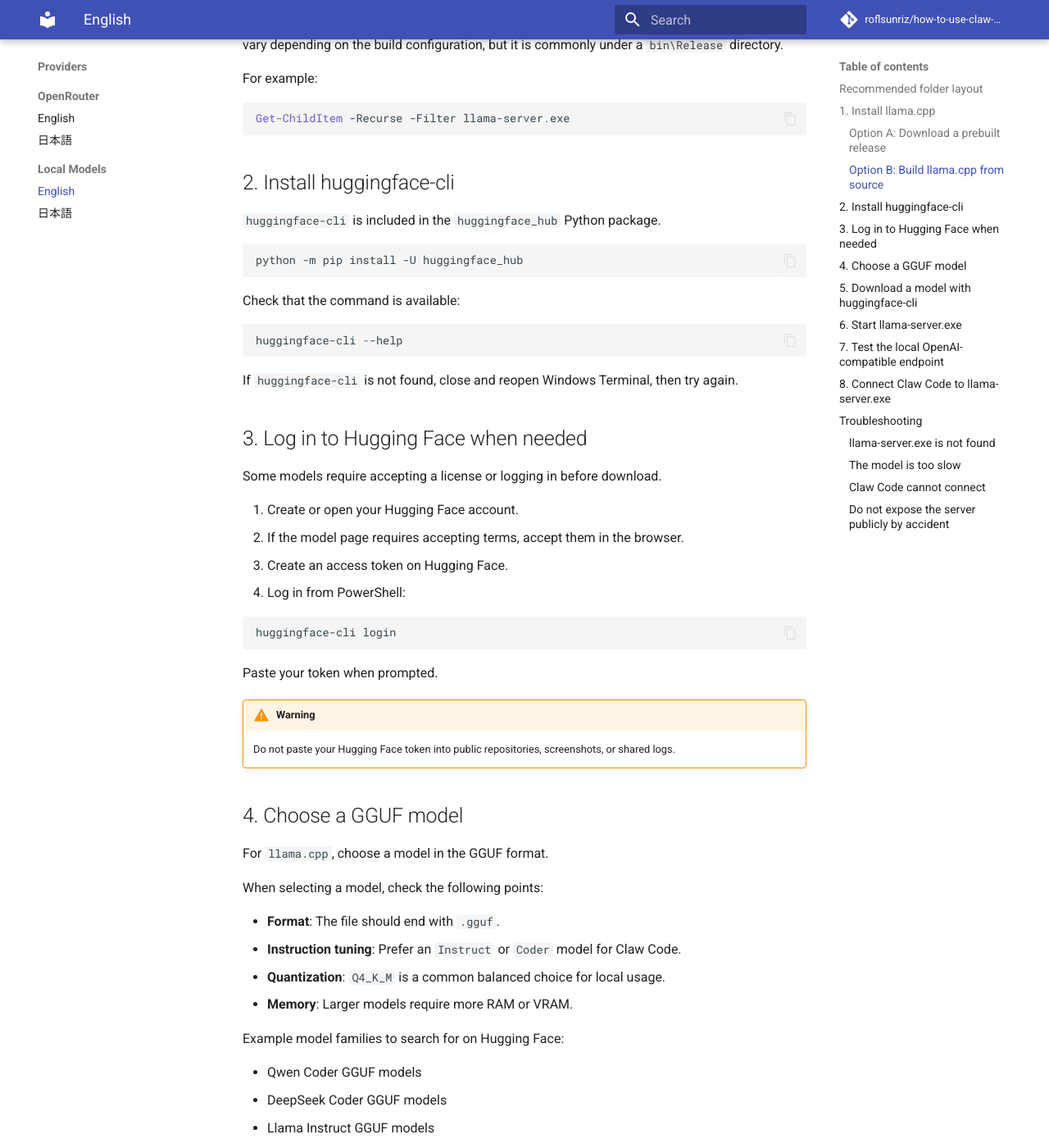
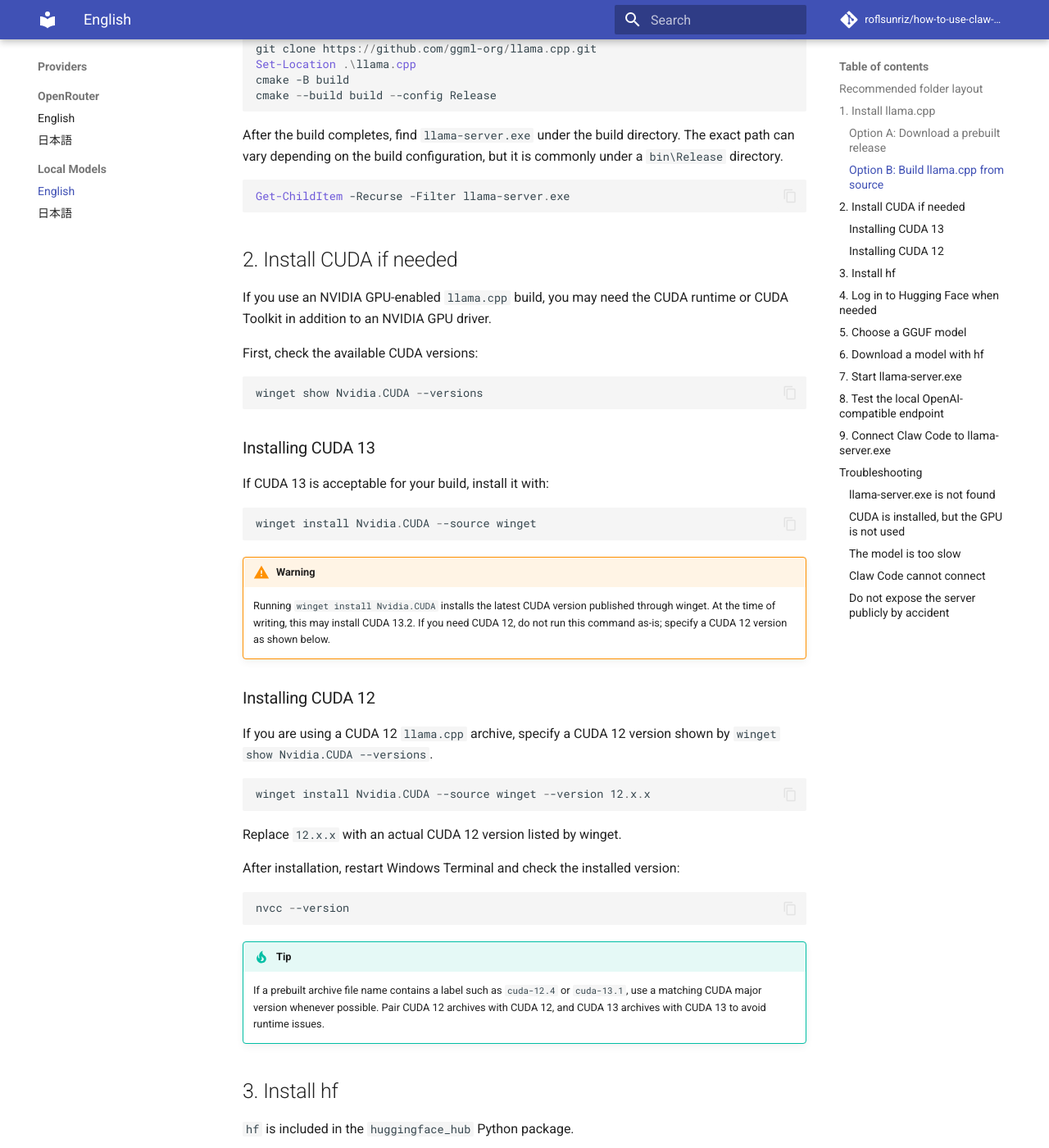
Before and after one commit to roflsunriz/how-to-use-claw-code, an MkDocs documentation site: the page built from docs/LOCAL-MODELS-en-US.md, in a window 1280 px wide and 1400 px high, scrolled down 2110 px. Shown: the whole window at 82% size. Built offline with MkDocs 1.6.1 and Material for MkDocs 9.7.7, drawn with Linux system fonts in a browser that asks for light colours; comment, search, counter and statistics services are not loaded; some of the changed text lies outside the part shown.

Commit message:
feat: ローカルモデルの手順を更新し、CUDAインストールの説明を追加

````diff
--- a/docs/LOCAL-MODELS-en-US.md
+++ b/docs/LOCAL-MODELS-en-US.md
@@ -5,12 +5,13 @@ This guide explains how to run a local model with `llama.cpp` and connect Claw C
 The goal is to run the following flow:
 
 1. Install or obtain `llama.cpp`.
-2. Download a GGUF model from Hugging Face with `huggingface-cli`.
-3. Start `llama-server.exe` locally.
-4. Start Claw Code with `OPENAI_BASE_URL` pointing to the local server.
+2. Install CUDA if needed.
+3. Download a GGUF model from Hugging Face with `hf`.
+4. Start `llama-server.exe` locally.
+5. Start Claw Code with `OPENAI_BASE_URL` pointing to the local server.
 
 !!! note
-    Local models do not require paid API credits, but they require enough CPU, RAM, and preferably VRAM. Larger models are slower and require more memory.
+    Local models do not require paid API credits, but they require enough CPU, RAM, and preferably a powerful GPU with plenty of VRAM. Larger models are slower and require more memory.
 
 ## Recommended folder layout
 
@@ -21,7 +22,7 @@ This guide uses the following folders:
 ├── llama.cpp\
 │   └── llama-server.exe
 └── models\
-    └── qwen2.5-coder-7b\
+    └── qwen3.6-35b-iq4\
         └── model.gguf
 ```
 
@@ -43,8 +44,8 @@ This is the easiest method.
 1. Open the llama.cpp releases page:
    - https://github.com/ggml-org/llama.cpp/releases
 2. Download a Windows build that matches your environment.
-   - For CPU-only usage, choose a Windows archive that includes `llama-server.exe`.
-   - For NVIDIA GPU usage, choose a CUDA-enabled Windows archive if available and compatible with your CUDA driver.
+   - For CPU-only usage, choose a Windows archive that includes `llama-server.exe`. The file name may look like `llama-(random string)-bin-win-cpu-x64.zip`.
+   - For NVIDIA GPU usage, choose a CUDA-enabled Windows archive if available and compatible with your CUDA runtime. The file name may look like `cudart-llama-bin-win-cuda-12.4-x64.zip`, `cudart-llama-bin-win-cuda-13.1-x64.zip`, `llama-(random string)-bin-win-cuda-12.4-x64.zip`, or `llama-(random string)-bin-win-cuda-13.1-x64.zip`.
 3. Extract the archive.
 4. Copy or move the extracted folder to:
 
@@ -86,15 +87,53 @@ cmake --build build --config Release
 
 After the build completes, find `llama-server.exe` under the build directory. The exact path can vary depending on the build configuration, but it is commonly under a `bin\Release` directory.
 
-For example:
-
 ```powershell
 Get-ChildItem -Recurse -Filter llama-server.exe
 ```
 
-## 2. Install huggingface-cli
+## 2. Install CUDA if needed
 
-`huggingface-cli` is included in the `huggingface_hub` Python package.
+If you use an NVIDIA GPU-enabled `llama.cpp` build, you may need the CUDA runtime or CUDA Toolkit in addition to an NVIDIA GPU driver.
+
+First, check the available CUDA versions:
+
+```powershell
+winget show Nvidia.CUDA --versions
+```
+
+### Installing CUDA 13
+
+If CUDA 13 is acceptable for your build, install it with:
+
+```powershell
+winget install Nvidia.CUDA --source winget
+```
+
+!!! warning
+    Running `winget install Nvidia.CUDA` installs the latest CUDA version published through winget. At the time of writing, this may install CUDA 13.2. If you need CUDA 12, do not run this command as-is; specify a CUDA 12 version as shown below.
+
+### Installing CUDA 12
+
+If you are using a CUDA 12 `llama.cpp` archive, specify a CUDA 12 version shown by `winget show Nvidia.CUDA --versions`.
+
+```powershell
+winget install Nvidia.CUDA --source winget --version 12.x.x
+```
+
+Replace `12.x.x` with an actual CUDA 12 version listed by winget.
+
+After installation, restart Windows Terminal and check the installed version:
+
+```powershell
+nvcc --version
+```
+
+!!! tip
+    If a prebuilt archive file name contains a label such as `cuda-12.4` or `cuda-13.1`, use a matching CUDA major version whenever possible. Pair CUDA 12 archives with CUDA 12, and CUDA 13 archives with CUDA 13 to avoid runtime issues.
+
+## 3. Install hf
+
+`hf` is included in the `huggingface_hub` Python package.
 
 ```powershell
 python -m pip install -U huggingface_hub
@@ -103,12 +142,12 @@ python -m pip install -U huggingface_hub
 Check that the command is available:
 
 ```powershell
-huggingface-cli --help
+hf --help
 ```
 
-If `huggingface-cli` is not found, close and reopen Windows Terminal, then try again.
+If `hf` is not found, close and reopen Windows Terminal, then try again.
 
-## 3. Log in to Hugging Face when needed
+## 4. Log in to Hugging Face when needed
 
 Some models require accepting a license or logging in before download.
 
@@ -118,7 +157,7 @@ Some models require accepting a license or logging in before download.
 4. Log in from PowerShell:
 
 ```powershell
-huggingface-cli login
+hf login
 ```
 
 Paste your token when prompted.
@@ -134,19 +173,19 @@ When selecting a model, check the following points:
 
 - **Format**: The file should end with `.gguf`.
 - **Instruction tuning**: Prefer an `Instruct` or `Coder` model for Claw Code.
-- **Quantization**: `Q4_K_M` is a common balanced choice for local usage.
-- **Memory**: Larger models require more RAM or VRAM.
+- **Quantization**: `Q4_K_M` is a common balanced choice for local usage. Lower quantization numbers generally use less memory. Q8 uses more memory, while Q4 uses less.
+- **Memory**: Larger models require more RAM or VRAM. Model sizes are commonly written as 27B, 35B, 500M, and similar labels.
 
-Example model families to search for on Hugging Face:
+Example search keywords for Hugging Face:
 
-- Qwen Coder GGUF models
-- DeepSeek Coder GGUF models
-- Llama Instruct GGUF models
-- Mistral or Mixtral Instruct GGUF models
+- Qwen 3.6 GGUF
+- DeepSeek R1 GGUF
+- Distill GGUF
+- Mistral or Mixtral Instruct GGUF
 
 For a first test, a 7B or 8B instruct/coder model with `Q4_K_M` quantization is usually easier to run than a larger model.
 
-## 5. Download a model with huggingface-cli
+## 6. Download a model with hf
 
 Create a models directory:
 
@@ -158,7 +197,7 @@ Set-Location "$env:USERPROFILE\Documents\local-ai\models"
 Download a specific GGUF file:
 
 ```powershell
-huggingface-cli download REPOSITORY_NAME FILE_NAME.gguf --local-dir .\MODEL_FOLDER
+hf download REPOSITORY_NAME FILE_NAME.gguf --local-dir .\MODEL_FOLDER
 ```
 
 Replace the placeholders:
@@ -170,22 +209,22 @@ Replace the placeholders:
 Example:
 
 ```powershell
-huggingface-cli download bartowski/Qwen2.5-Coder-7B-Instruct-GGUF Qwen2.5-Coder-7B-Instruct-Q4_K_M.gguf --local-dir .\qwen2.5-coder-7b
+hf download unsloth/Qwen3.6-35B-A3B-GGUF Qwen3.6-35B-A3B-UD-IQ4_XS.gguf --local-dir .\qwen3.6-35b-iq4
 ```
 
 After downloading, confirm the file exists:
 
 ```powershell
-Get-ChildItem .\qwen2.5-coder-7b -Filter *.gguf
+Get-ChildItem .\qwen3.6-35b-iq4 -Filter *.gguf
 ```
 
 For convenience, you can rename the model file to `model.gguf`:
 
 ```powershell
-Rename-Item .\qwen2.5-coder-7b\Qwen2.5-Coder-7B-Instruct-Q4_K_M.gguf model.gguf
+Rename-Item .\qwen3.6-35b-iq4\Qwen3.6-35B-A3B-UD-IQ4_XS.gguf model.gguf
 ```
 
-## 6. Start llama-server.exe
+## 7. Start llama-server.exe
 
 Move to the llama.cpp directory:
 
@@ -197,10 +236,10 @@ Start the server:
 
 ```powershell
 .\llama-server.exe `
-  -m "$env:USERPROFILE\Documents\local-ai\models\qwen2.5-coder-7b\model.gguf" `
+  -m "$env:USERPROFILE\Documents\local-ai\models\qwen3.6-35b-iq4\model.gguf" `
   --host 127.0.0.1 `
   --port 8000 `
-  --alias qwen2.5-coder-7b-local `
+  --alias qwen3.6-35b-iq4-local `
   -c 8192
 ```
 
@@ -215,9 +254,9 @@ Explanation:
 Keep this PowerShell window open while using the local model.
 
 !!! tip
-    If your PC runs out of memory, use a smaller model, a stronger quantization such as `Q4_K_M` or `Q3_K_M`, or reduce the context size with `-c 4096`.
+    If your PC runs out of memory, use a smaller model, a lighter quantization such as `Q4_K_M` or `Q3_K_M`, or reduce the context size with `-c 4096`.
 
-## 7. Test the local OpenAI-compatible endpoint
+## 8. Test the local OpenAI-compatible endpoint
 
 Open another PowerShell window and run:
 
@@ -226,12 +265,12 @@ Invoke-RestMethod `
   -Uri "http://127.0.0.1:8000/v1/chat/completions" `
   -Method Post `
   -ContentType "application/json" `
-  -Body '{"model":"qwen2.5-coder-7b-local","messages":[{"role":"user","content":"Say hello in one sentence."}]}'
+  -Body '{"model":"qwen3.6-35b-iq4-local","messages":[{"role":"user","content":"Say hello in one sentence."}]}'
 ```
 
 If the server is working, you should receive a response from the local model.
 
-## 8. Connect Claw Code to llama-server.exe
+## 9. Connect Claw Code to llama-server.exe
 
 In the PowerShell window where you want to run Claw Code, set OpenAI-compatible environment variables:
 
@@ -240,24 +279,24 @@ $env:OPENAI_API_KEY = "local"
 $env:OPENAI_BASE_URL = "http://127.0.0.1:8000/v1"
 ```
 
-Then start Claw Code with the model alias you passed to `llama-server.exe`.
+Then start Claw Code with the model alias you passed to `llama-server.exe`. The provider name is used to identify the API type, so add the `openai/` prefix to the model name.
 
 For a debug build:
 
 ```powershell
-.\target\debug\claw.exe --model "qwen2.5-coder-7b-local"
+.\target\debug\claw.exe --model "openai/qwen3.6-35b-iq4-local"
 ```
 
 For a release build:
 
 ```powershell
-.\target\release\claw.exe --model "qwen2.5-coder-7b-local"
+.\target\release\claw.exe --model "openai/qwen3.6-35b-iq4-local"
 ```
 
 If `claw.exe` is already in your `Path`, you can run:
 
 ```powershell
-claw --model "qwen2.5-coder-7b-local"
+claw --model "openai/qwen3.6-35b-iq4-local"
 ```
 
 ## Troubleshooting
@@ -272,12 +311,21 @@ Get-ChildItem "$env:USERPROFILE\Documents\local-ai" -Recurse -Filter llama-serve
 
 Use the actual folder that contains `llama-server.exe`.
 
+### CUDA is installed, but the GPU is not used
+
+Check the following:
+
+- The NVIDIA driver is installed.
+- You are using a CUDA-enabled `llama.cpp` archive.
+- CUDA 12 archives are paired with CUDA 12, and CUDA 13 archives are paired with CUDA 13.
+- You restarted Windows Terminal and checked `nvcc --version`.
+
 ### The model is too slow
 
 Try the following:
 
 - Use a smaller model.
-- Use a more compact quantization.
+- Use a lighter quantization.
 - Reduce the context size with `-c 4096`.
 - Use a GPU-enabled llama.cpp build if you have a compatible GPU.
 
````
Also changed, not shown: other parts of docs/LOCAL-MODELS-en-US.md (+1 -1 lines), docs/LOCAL-MODELS-ja-JP.md (+65 -16 lines), docs/OPENROUTER-en-US.md (+18 -17 lines), docs/OPENROUTER-ja-JP.md (+6 -6 lines).
